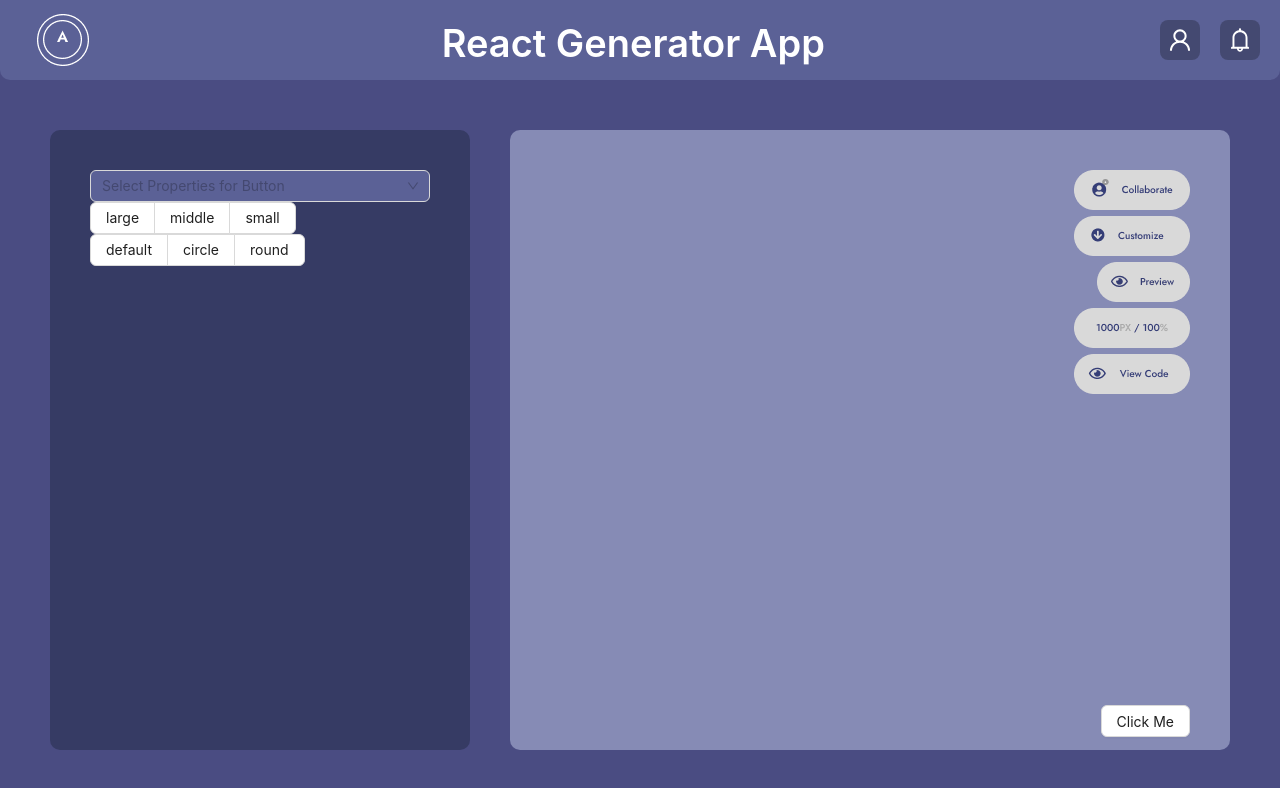
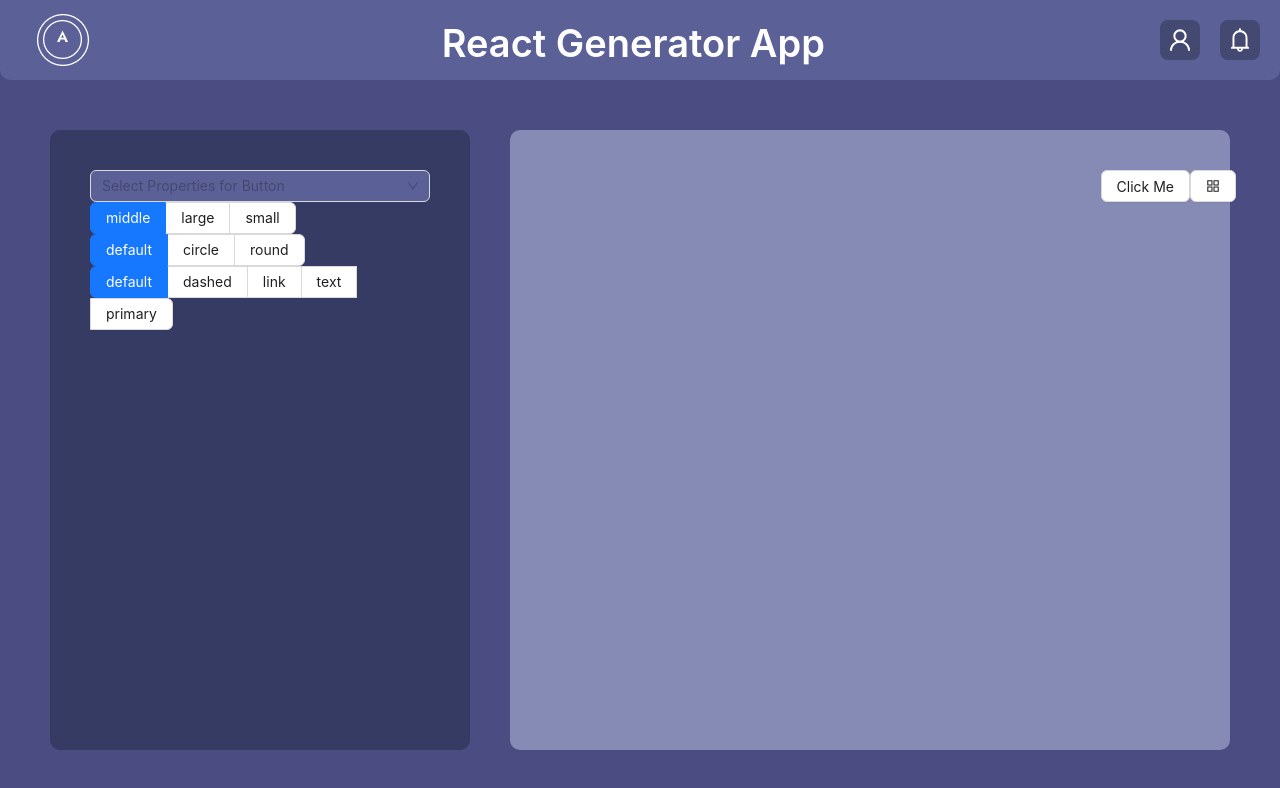
Before and after one commit to dafzal231/react-generator-app, a React (Create React App) app: page / in a window 1280 px wide. Shown: the top 788 px of the page. Built offline with nearby package versions, Linux system fonts and the light colour scheme.

Commit message:
created dropdown, completed functionality

```diff
--- a/src/components/Dashboard.jsx
+++ b/src/components/Dashboard.jsx
@@ -10,9 +10,11 @@ const Dashboard = () => {
         <div className="dashboard">
             <SelectInput></SelectInput>
 
-            <RadioInput options={['large', 'middle', 'small']} type='buttonSize'/>
+            <RadioInput options={['middle', 'large', 'small']} type='buttonSize'/>
 
             <RadioInput options={['default', 'circle', 'round']} type='buttonShape'/>
+
+            <RadioInput options={['default', 'dashed', 'link', 'text', 'primary']} type='buttonType'/>
 
         </div>
     )
--- a/src/components/Viewer.jsx
+++ b/src/components/Viewer.jsx
@@ -2,40 +2,67 @@ import React from "react";
 import "../styles/globals.css";
 import collaborate from "../images/collaborate.png";
 import customize from "../images/customize.png";
-import preview from "../images/preview.png";
 import sizing from "../images/sizing.png";
 import view_code from "../images/view_code.png";
 
-import { Button } from "antd";
+import { Button, InputNumber } from "antd";
+import { AppstoreOutlined, UsergroupAddOutlined, EyeOutlined, UserOutlined, UserAddOutlined, SettingOutlined } from "@ant-design/icons"
 import { useSelector } from "react-redux";
 
 const Viewer = () => {
 
-    const { disabled, danger, loading, ghost, size, shape } = useSelector((state) => state.button)
+    const { disabled, danger, loading, ghost, size, shape, type } = useSelector((state) => state.button)
 
-    console.log(size)
+    const onChange = (value) => {
+        console.log(value);
+    };
 
     return (
         <div className="viewer">
-            <div>
-                <div className = "img">
-                <img class = "img" src={collaborate} alt="Icon"/>
-                </div>
-                <div className = "img" >
-                <img  src={customize} alt="Icon"/>
+
+            <div class="dropdown">
+                <Button><AppstoreOutlined /></Button>
+                <div className="dropdown-menu" >
+                    <div className="grid-item">
+                        <Button icon={<UsergroupAddOutlined />} style={{borderRadius: '50px'}} >
+                            Collaborate
+                        </Button>
                     </div>
 
-                <div className = "img">
-                <img  src={preview} alt="Icon"/>
+
+                    <div className="grid-item">
+                        <Button icon={<SettingOutlined />} style={{borderRadius: '50px'}} >
+                            Customize
+                        </Button>
                     </div>
 
-                <img src={sizing} alt="Icon"/>
+                    <div className="grid-item">
+                        <Button icon={<EyeOutlined />} style={{borderRadius: '50px'}} >
+                            View Code
+                        </Button>
                     </div>
 
-                <div className = "img">
-                <img  src={view_code} alt="Icon"/>
+                    <div className="grid-item">
+                        <InputNumber
+                            defaultValue={100}
+                            style={{width: '100%'}}
+                            min={0}
+                            max={100}
+                            formatter={(value) => `${value*10}PX / ${value}%`}
+                            parser={(value) => {
+                                if(value) {
+                                    value.replace('%', '')
+                                }}}
+                            onChange={onChange}
+                        />
                     </div>
+                </div>
+            </div>
+
+            <div>
                 <Button disabled={disabled} danger={danger} loading={loading} ghost={ghost} size={size} shape={shape}>Click Me</Button>
+
+            </div>
         </div>
     )
 }
--- a/src/components/reusable/RadioInput.jsx
+++ b/src/components/reusable/RadioInput.jsx
@@ -12,6 +12,7 @@ const RadioInput = ({options, type}) => {
         console.log(e.target.value);
 
         if (type === 'buttonType') {
+            console.log(e.target.value)
             dispatch(buttonType(e.target.value))
         }
         else if (type === 'buttonShape') {
@@ -23,7 +24,7 @@ const RadioInput = ({options, type}) => {
     }
 
     return (
-        <Radio.Group buttonStyle="solid" onChange={onChange}>
+        <Radio.Group buttonStyle="solid" defaultValue={options[0]} onChange={onChange}>
             {options.map((option) => {
                 return (
                     <Radio.Button value={option}>{option}</Radio.Button>
--- a/src/redux/button.js
+++ b/src/redux/button.js
@@ -1,7 +1,7 @@
 import { createSlice } from '@reduxjs/toolkit'
 
 const initialState = {
-  buttonType: 'default',
+  type: 'default',
   danger: false,
   disabled: false,
   ghost: false,
@@ -16,8 +16,7 @@ export const buttonSlice = createSlice({
   initialState,
   reducers: {
     buttonType: (state, action) => {
-        console.log(action)
-        state.buttonType = action.payload
+        state.type = action.payload
     },
     dangerOn: (state) => {
         state.danger = true
@@ -47,10 +46,9 @@ export const buttonSlice = createSlice({
       state.shape = action.payload
     },
     buttonSize: (state, action) => {
-      console.log(action)
         state.size = action.payload
     },
-    addIcon: (state, action) => {
+    setIcon: (state, action) => {
         state.icon = action.payload
     },
   },
@@ -69,7 +67,7 @@ export const {
     loadingOn,
     buttonShape,
     buttonSize,
-    addIcon
+    setIcon,
 } = buttonSlice.actions
 
 export default buttonSlice.reducer
--- a/src/styles/globals.css
+++ b/src/styles/globals.css
@@ -148,12 +148,30 @@ div{
     text-align: right;
 }
 
+.dropdown {
+    display: inline-block;
+    position: absolute;
+  }
+
+.dropdown-menu {
+    display: none;
+    padding-top: 30%;
+    position: absolute;
+    right: 0;
+    overflow: auto;
+    /* box-shadow: 0px 8px 16px 0px rgba(0,0,0,0.2); */
+}
+
+.dropdown:hover .dropdown-menu {
+    display: flex;
+    flex-direction: column; /* Arrange items vertically */
+    align-items: flex-start;
+}
+
+.grid-item {
+    padding: 8px;
+}
+
 .ant-select-selector {
     background-color: #5B6196 !important;
 }
-
-/* .custom-select option {
-    background: rgba(0, 0, 0, 0.3);
-    color: #fff;
-    text-shadow: 0 1px 0 rgba(0, 0, 0, 0.4);
-} */
```
Lines whose indentation alone changed are shown as unchanged.
